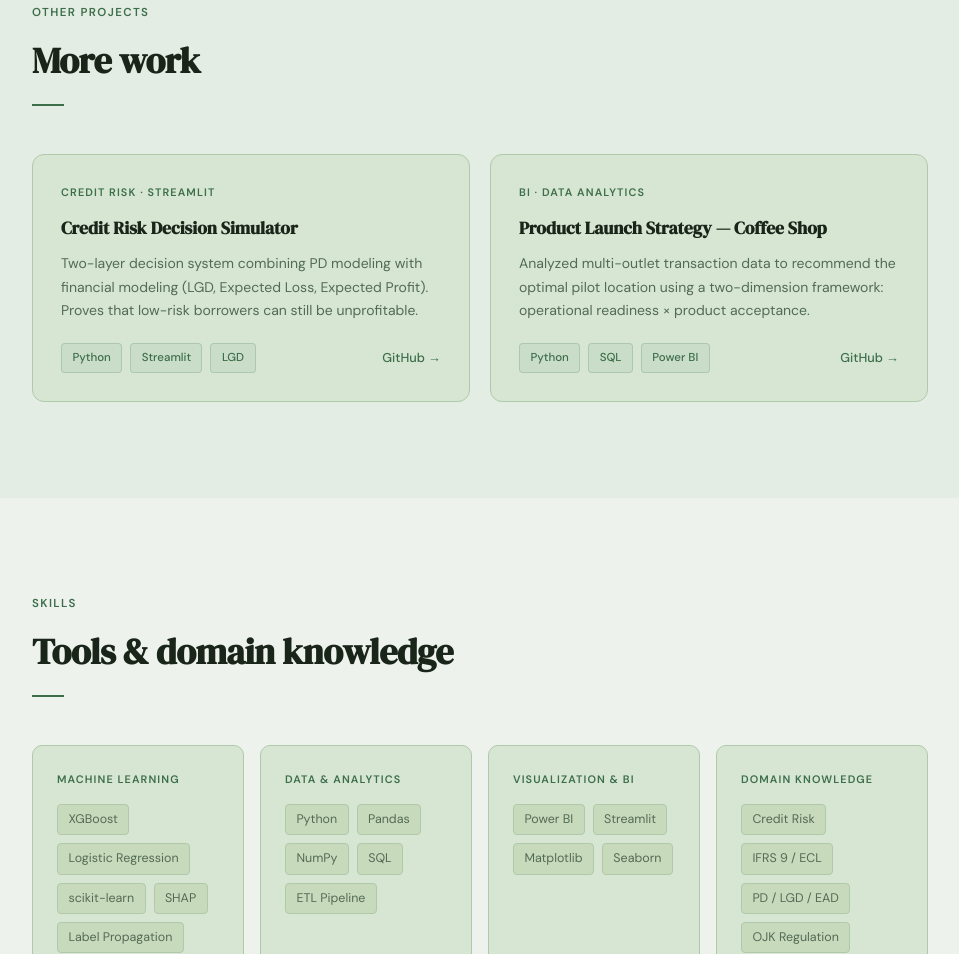
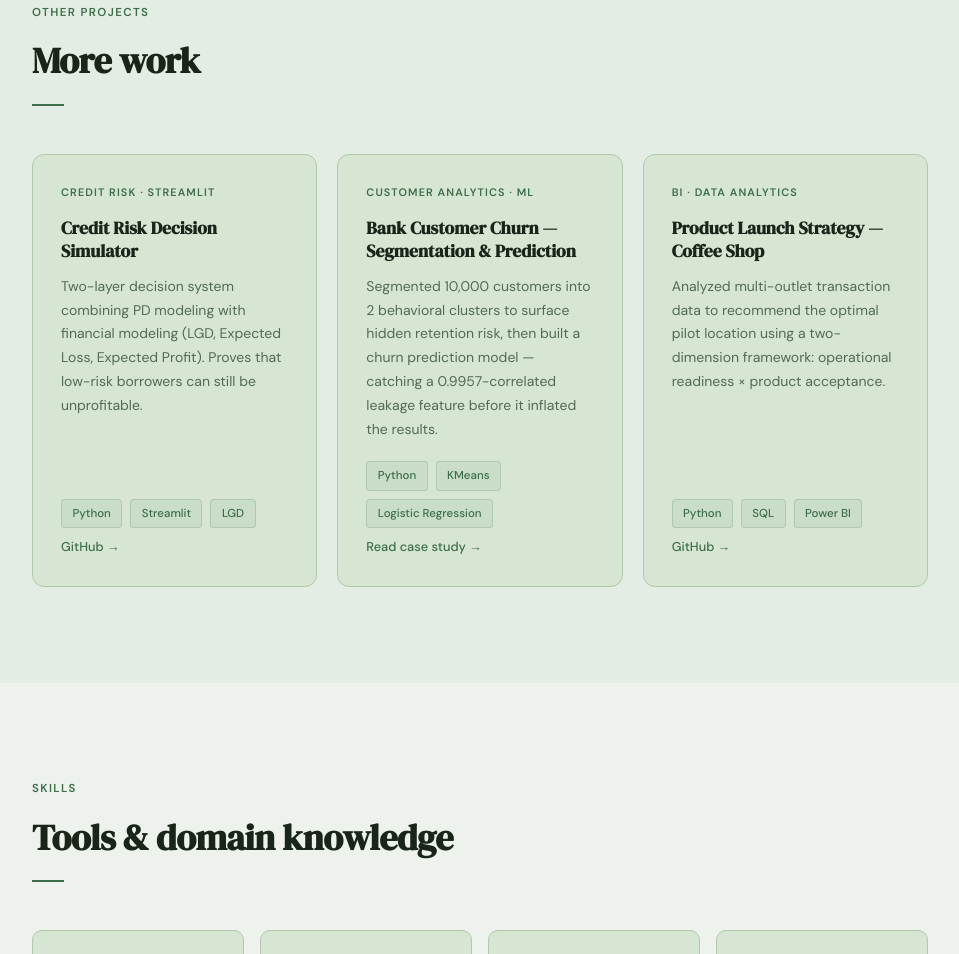
Before and after one commit to NurulIlahiHusnah/NurulIlahiHusnah.github.io, a plain HTML site: page index.html in a window 1280 px wide. Shown: the part 1748-2702 px from the top of the page, without its empty margins (160-1119 px from the left). Drawn offline with Linux system fonts and the light colour scheme.

Commit message:
Update index.html

```diff
--- a/index.html
+++ b/index.html
@@ -221,6 +221,21 @@ footer{text-align:center;padding:2rem;border-top:1px solid var(--card-border);co
           <a href="https://github.com/NurulIlahiHusnah/Credit_Risk_Intelligence_and_Decision_Simulator" target="_blank" class="project-link-small">GitHub →</a>
         </div>
       </div>
+
+      <div class="project-card">
+        <div class="project-card-tag">Customer Analytics · ML</div>
+        <h3 class="project-card-title">Bank Customer Churn — Segmentation & Prediction</h3>
+        <p class="project-card-desc">Segmented 10,000 customers into 2 behavioral clusters to surface hidden retention risk, then built a churn prediction model — catching a 0.9957-correlated leakage feature before it inflated the results.</p>
+        <div class="project-card-footer">
+          <div class="tag-row">
+            <span class="tag">Python</span>
+            <span class="tag">KMeans</span>
+            <span class="tag">Logistic Regression</span>
+          </div>
+            <a href="bank-churn.html" class="project-link-small">Read case study →</a>
+          </div>
+          </div>
+
       <div class="project-card">
         <div class="project-card-tag">BI · Data Analytics</div>
         <h3 class="project-card-title">Product Launch Strategy — Coffee Shop</h3>
```
